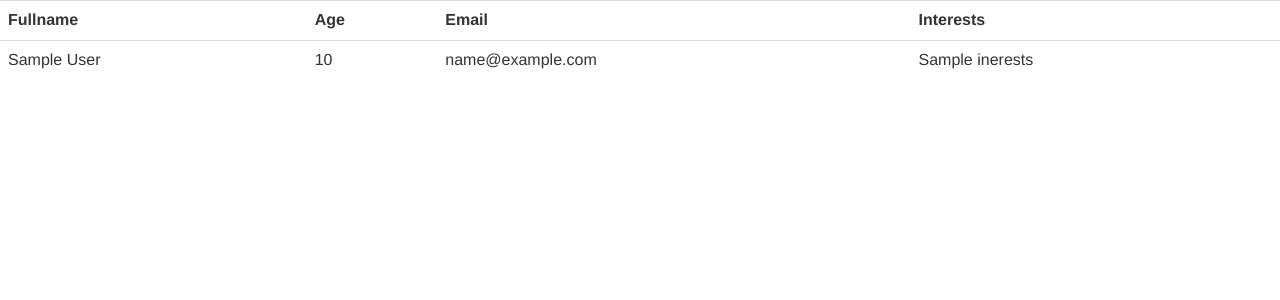
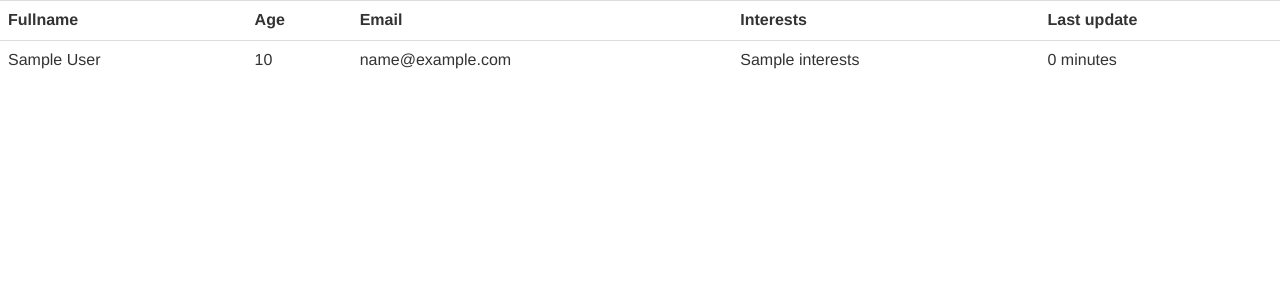
Before and after one commit to OlalKeith/python, a Django app: template django_project/first_app/home/templates/students.html in a window 1280 px wide. Shown: the top 300 px of the page. Run offline with Django 3.2, Linux system fonts and the light colour scheme; the template is opened without the code that fills it: most values are stand-ins (such as "Sample title", 1, 10 or a date in 2020); some libraries are stand-ins or nearby versions.

Commit message:
creatingatable

```diff
--- a/django_project/first_app/home/templates/students.html
+++ b/django_project/first_app/home/templates/students.html
@@ -25,6 +25,7 @@
     <th>Age</th>
     <th>Email</th>
     <th>Interests</th>
+    <th>Last update</th>
     </tr>
 
 
@@ -33,7 +34,8 @@
         <td>{{student.full_name}}</td>
         <td>{{student.age}}</td>
         <td>{{student.email}}</td>
-        <td>{{student.inerests}}</td>
+        <td>{{student.interests}}</td>
+        <td>{{student.last_update | timesince}}</td>
         </tr>
 
         {% endfor %}
```
Also changed, not shown: django_project/first_app/db.sqlite3.
